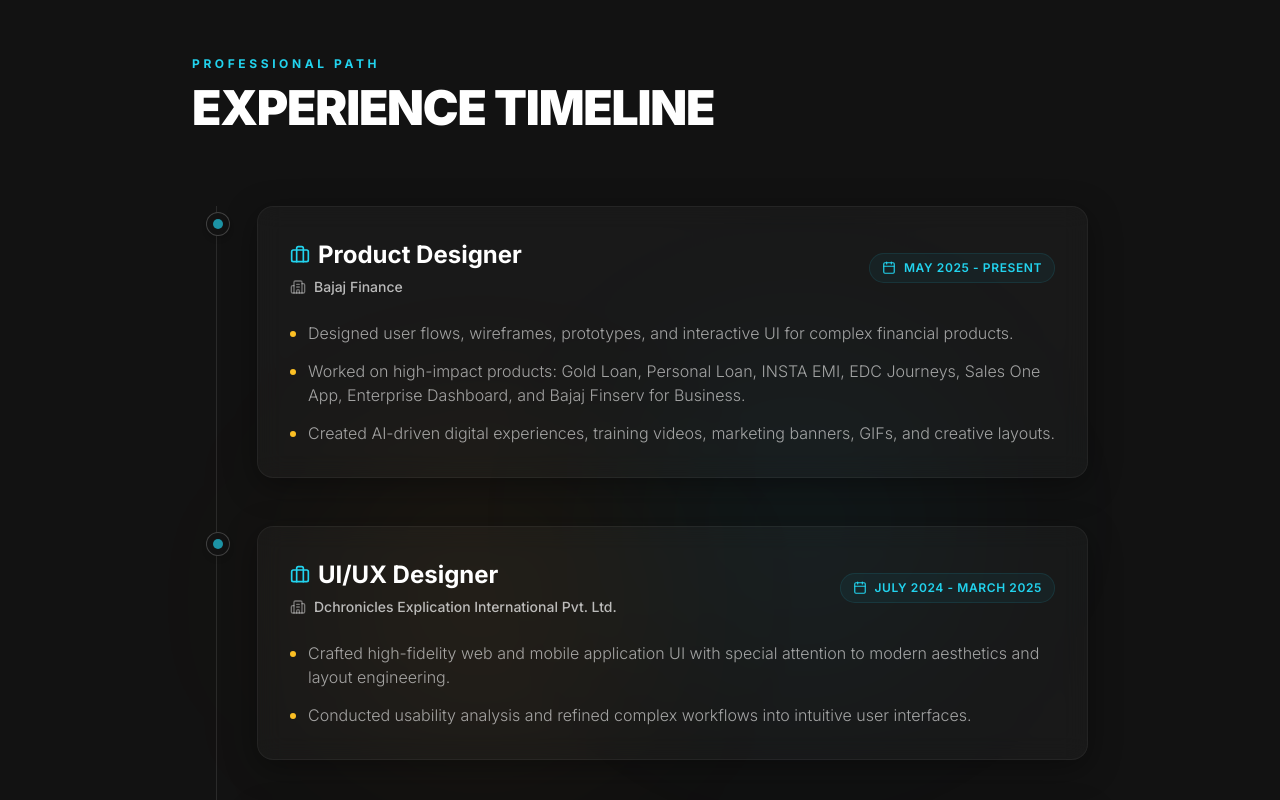
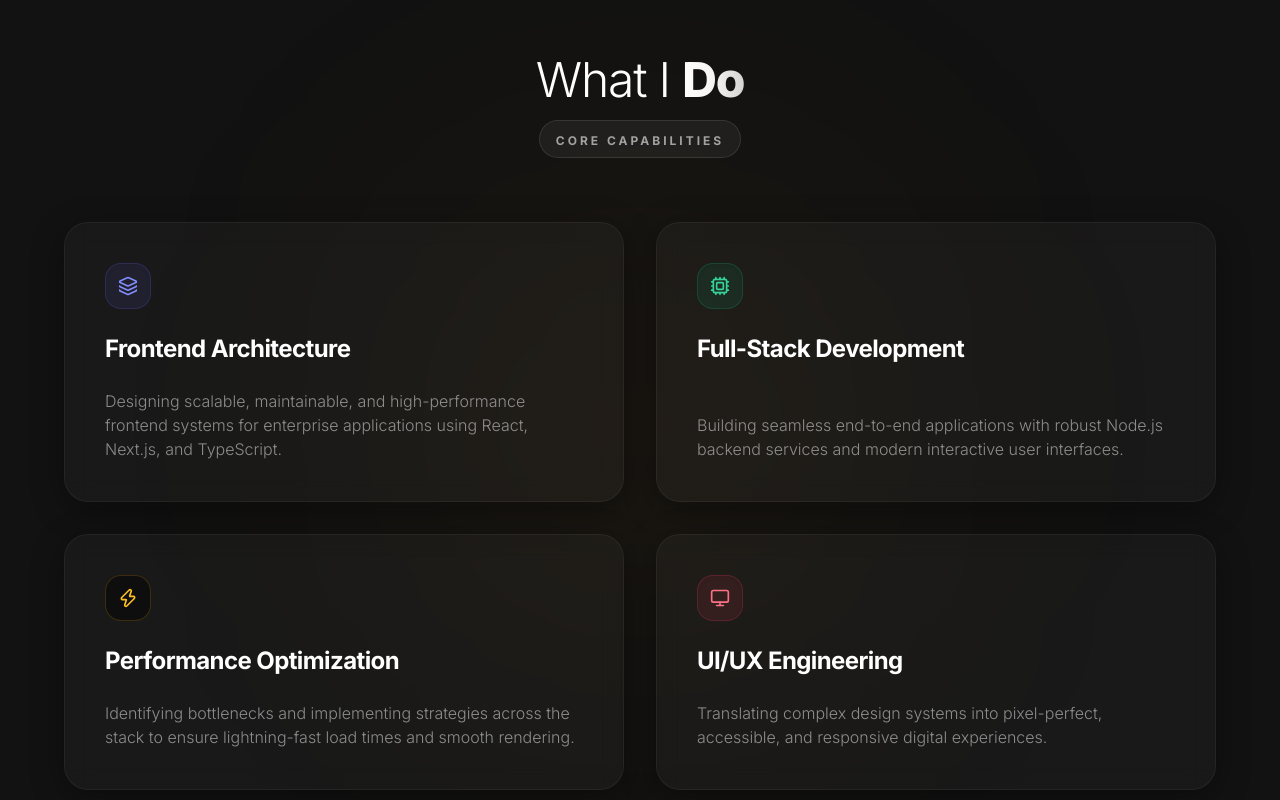
Before and after one commit to ashishmali234-design/portfolio, a Next.js app: page / in a window 1280 px wide. Shown: the part 4040-4840 px from the top of the page. Built offline with nearby package versions, Linux system fonts and the light colour scheme.

Commit message:
feat: implement 'What I Do' capabilities section under rocket scroll container

```diff
--- a/src/app/page.tsx
+++ b/src/app/page.tsx
@@ -10,6 +10,7 @@ import Skills from "@/components/Skills";
 import Projects from "@/components/Projects";
 import Logo from "@/components/Logo";
 import CustomCursor from "@/components/CustomCursor";
+import WhatIDo from "@/components/WhatIDo";
 
 export default function Home() {
   const containerRef = useRef<HTMLDivElement>(null);
@@ -134,6 +135,7 @@ export default function Home() {
       {/* Experience, Skills, Work Grid & Contact */}
       {isLoaded && (
         <>
+          <WhatIDo />
           <Experience />
           <Skills />
           <Projects />
--- /dev/null
+++ b/src/components/WhatIDo.tsx
@@ -0,0 +1,109 @@
+"use client";
+
+import { motion } from "framer-motion";
+import { Layers, Cpu, Zap, Monitor } from "lucide-react";
+
+export default function WhatIDo() {
+  const capabilities = [
+    {
+      title: "Frontend Architecture",
+      description: "Designing scalable, maintainable, and high-performance frontend systems for enterprise applications using React, Next.js, and TypeScript.",
+      icon: <Layers className="w-5 h-5 text-indigo-400" />,
+      iconBg: "bg-indigo-500/10 border-indigo-500/20 text-indigo-400",
+      hoverStyle: "hover:border-indigo-500/30 hover:shadow-[0_0_30px_rgba(99,102,241,0.12)]",
+      glowColor: "from-indigo-500/5 to-transparent"
+    },
+    {
+      title: "Full-Stack Development",
+      description: "Building seamless end-to-end applications with robust Node.js backend services and modern interactive user interfaces.",
+      icon: <Cpu className="w-5 h-5 text-emerald-400" />,
+      iconBg: "bg-emerald-500/10 border-emerald-500/20 text-emerald-400",
+      hoverStyle: "hover:border-emerald-500/30 hover:shadow-[0_0_30px_rgba(16,185,129,0.12)]",
+      glowColor: "from-emerald-500/5 to-transparent"
+    },
+    {
+      title: "Performance Optimization",
+      description: "Identifying bottlenecks and implementing strategies across the stack to ensure lightning-fast load times and smooth rendering.",
+      icon: <Zap className="w-5 h-5 text-amber-400" />,
+      iconBg: "bg-amber-500/10 border-amber-500/20 text-amber-400",
+      hoverStyle: "hover:border-amber-500/30 hover:shadow-[0_0_30px_rgba(245,158,11,0.12)]",
+      glowColor: "from-amber-500/5 to-transparent"
+    },
+    {
+      title: "UI/UX Engineering",
+      description: "Translating complex design systems into pixel-perfect, accessible, and responsive digital experiences.",
+      icon: <Monitor className="w-5 h-5 text-rose-400" />,
+      iconBg: "bg-rose-500/10 border-rose-500/20 text-rose-400",
+      hoverStyle: "hover:border-rose-500/30 hover:shadow-[0_0_30px_rgba(244,63,94,0.12)]",
+      glowColor: "from-rose-500/5 to-transparent"
+    }
+  ];
+
+  return (
+    <section id="what-i-do" className="relative z-20 py-24 px-6 md:px-12 bg-[#121212] overflow-hidden border-b border-white/5">
+      {/* Background glow effects */}
+      <div className="absolute top-1/2 left-1/2 -translate-x-1/2 -translate-y-1/2 w-[500px] h-[500px] bg-amber-500/5 rounded-full blur-[140px] pointer-events-none" />
+
+      <div className="max-w-6xl mx-auto">
+        {/* Title Block */}
+        <div className="flex flex-col items-center text-center mb-16">
+          <motion.h2
+            initial={{ opacity: 0, y: -20 }}
+            whileInView={{ opacity: 1, y: 0 }}
+            viewport={{ once: true }}
+            transition={{ duration: 0.6 }}
+            className="text-4xl md:text-5xl font-light text-white tracking-tight"
+          >
+            What I <span className="font-extrabold text-transparent bg-clip-text bg-gradient-to-r from-white via-neutral-100 to-neutral-300">Do</span>
+          </motion.h2>
+
+          <motion.div
+            initial={{ opacity: 0, scale: 0.95 }}
+            whileInView={{ opacity: 1, scale: 1 }}
+            viewport={{ once: true }}
+            transition={{ duration: 0.6, delay: 0.15 }}
+            className="mt-4 px-4 py-1.5 rounded-full bg-white/5 border border-white/10"
+          >
+            <span className="text-[10px] md:text-xs font-bold tracking-[0.25em] text-neutral-400 uppercase">
+              Core Capabilities
+            </span>
+          </motion.div>
+        </div>
+
+        {/* 2-Column Capability Grid */}
+        <div className="grid grid-cols-1 md:grid-cols-2 gap-6 md:gap-8">
+          {capabilities.map((cap, idx) => (
+            <motion.div
+              key={cap.title}
+              initial={{ opacity: 0, y: 30 }}
+              whileInView={{ opacity: 1, y: 0 }}
+              viewport={{ once: true }}
+              transition={{ duration: 0.6, delay: idx * 0.1 }}
+              className={`group glass-card p-8 md:p-10 rounded-3xl min-h-[250px] relative overflow-hidden flex flex-col justify-between transition-all duration-300 ${cap.hoverStyle}`}
+            >
+              {/* Subtle background card gradient glow */}
+              <div className={`absolute inset-0 bg-gradient-to-br ${cap.glowColor} opacity-0 group-hover:opacity-100 transition-opacity duration-500 pointer-events-none`} />
+
+              <div>
+                {/* Icon Badge */}
+                <div className={`inline-flex items-center justify-center p-3 rounded-2xl border bg-black/40 shadow-inner shrink-0 mb-6 transition-transform duration-300 group-hover:scale-110 ${cap.iconBg}`}>
+                  {cap.icon}
+                </div>
+
+                {/* Capability Title */}
+                <h3 className="text-xl md:text-2xl font-bold tracking-tight text-white mb-4 group-hover:text-white transition-colors duration-200">
+                  {cap.title}
+                </h3>
+              </div>
+
+              {/* Description */}
+              <p className="text-sm md:text-base text-white/50 font-light leading-relaxed max-w-lg mt-2 group-hover:text-white/70 transition-colors duration-300">
+                {cap.description}
+              </p>
+            </motion.div>
+          ))}
+        </div>
+      </div>
+    </section>
+  );
+}
```
